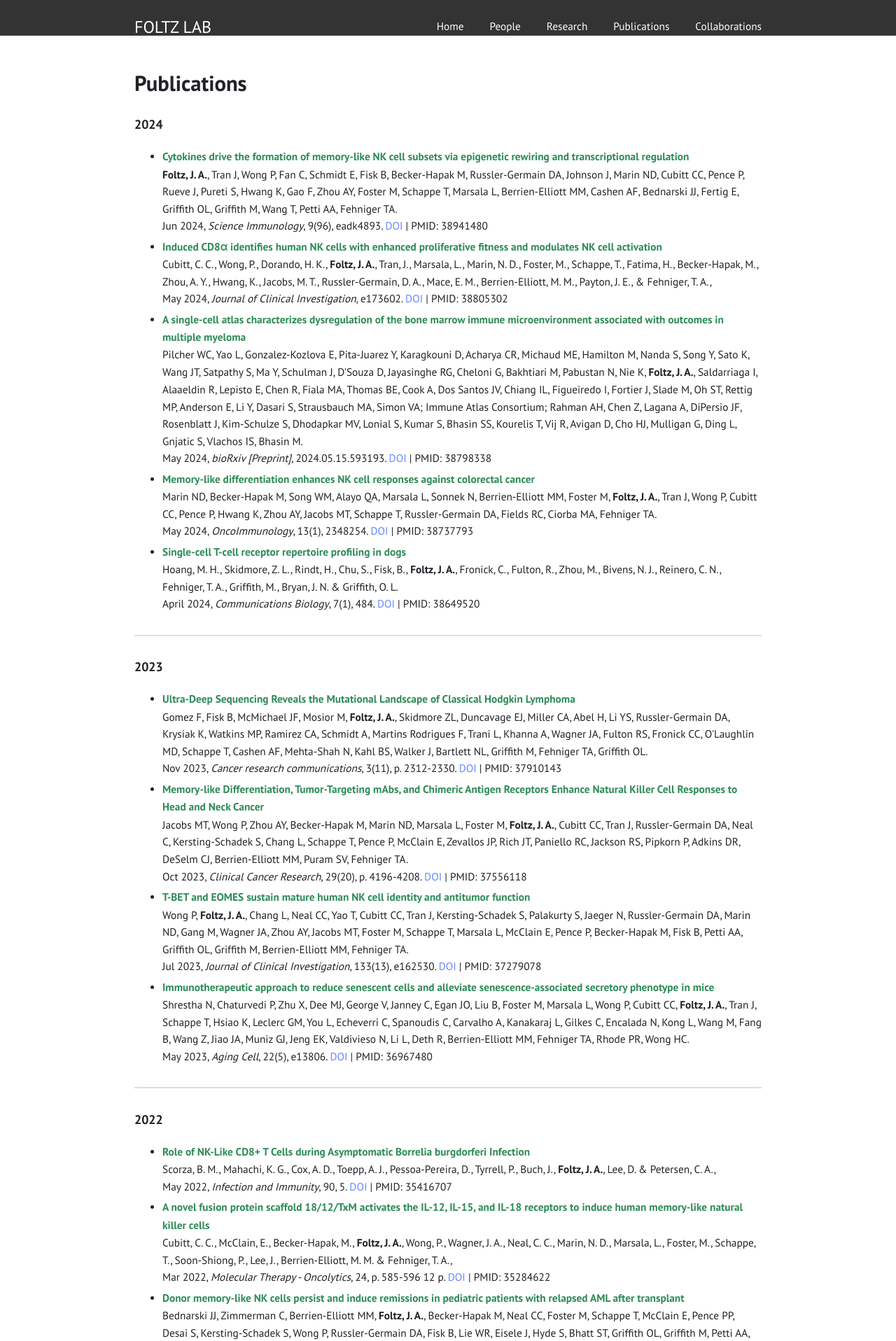
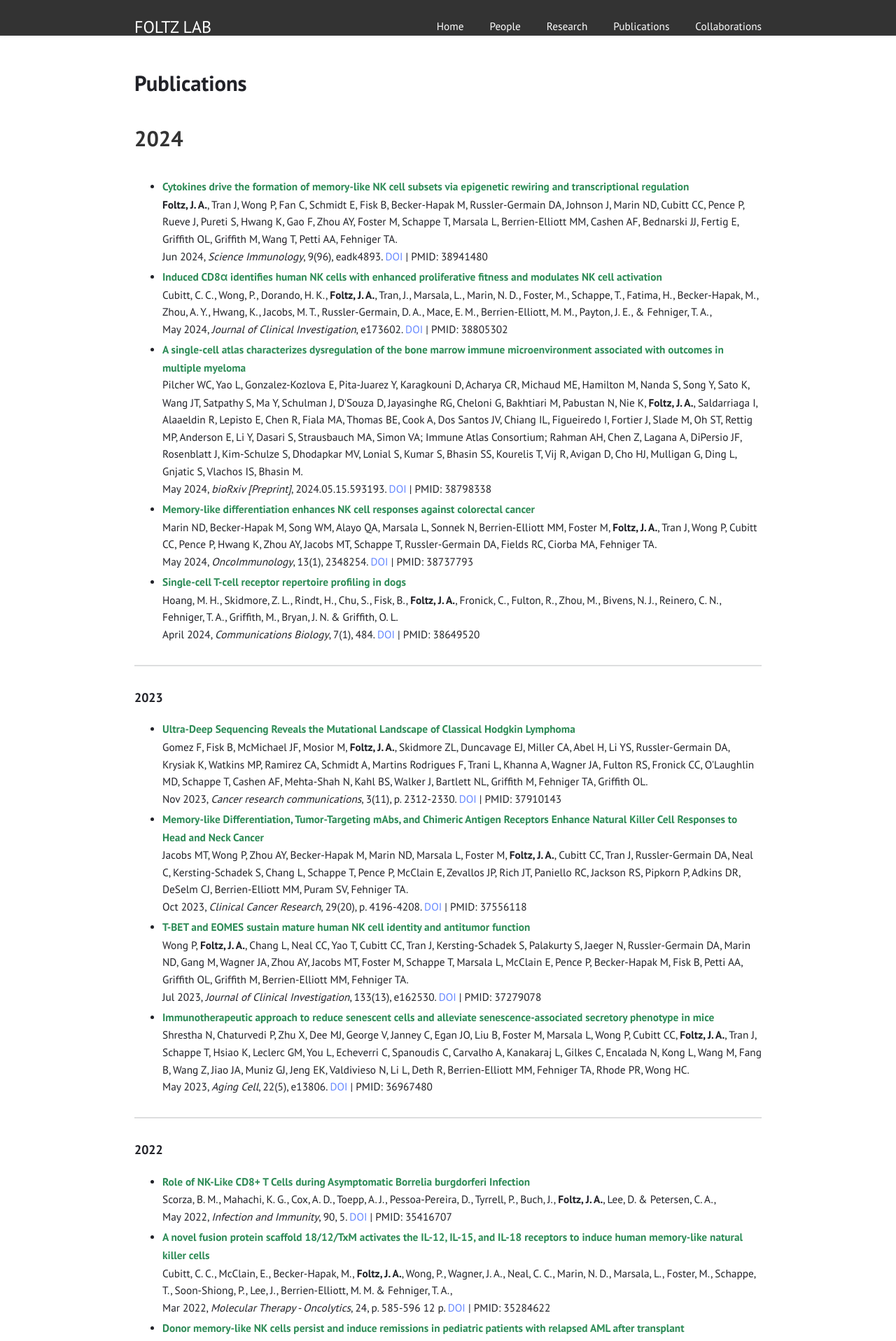
Before and after one commit to Foltz-Lab/Foltz-Lab.github.io, a Jekyll site: the page built from publications.html, in a window 1280 px wide. Shown: the top 1916 px of the page at 70% size. Built offline with Jekyll 4.4.1, drawn with Linux system fonts in a browser that asks for light colours.

Commit message:
Update publications.html

```diff
--- a/publications.html
+++ b/publications.html
@@ -5,7 +5,7 @@ title: "Publications"
 <div style="width: 70%; max-width: 1200px; margin: 0 auto; padding: 1.5em;">
 <h1>Publications</h1>
 <div class="year-section">
-        <h3>2024</h3>
+        <h3 style="color: #333333; font-size: 2em;" >2024</h3>
 <ul>
             <li>
                 <strong style="color: #2e8b57;" >Cytokines drive the formation of memory-like NK cell subsets via epigenetic rewiring and transcriptional regulation</strong>
```
